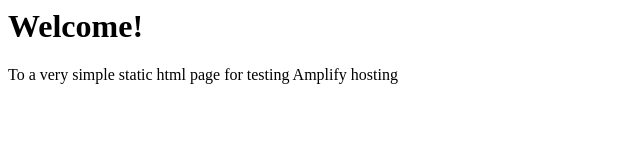
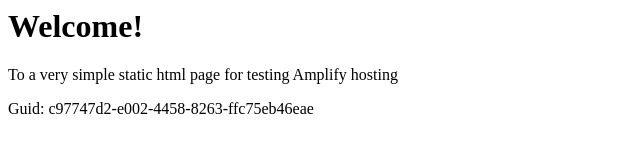
Before and after one commit to aws-aemilia-lhr/Github-PR-Commit-Integration-Test-DoNotTouch-v0-prod-eu-west-2, a website: page src/index.html in a window 1280 px wide. Shown: the whole page, without its empty margins (0-640 px from the left). Drawn offline with Linux system fonts and the light colour scheme.

Commit message:
commit from integ tests

```diff
--- a/src/index.html
+++ b/src/index.html
@@ -1,3 +1,5 @@
+
+
 <html lang="en">
 
 <head>
@@ -10,6 +12,6 @@
 <body>
     <h1>Welcome!</h1>
     <p>To a very simple static html page for testing Amplify hosting</p>
-</body>
+    <p>Guid: c97747d2-e002-4458-8263-ffc75eb46eae</p></body>
 
 </html>
```
